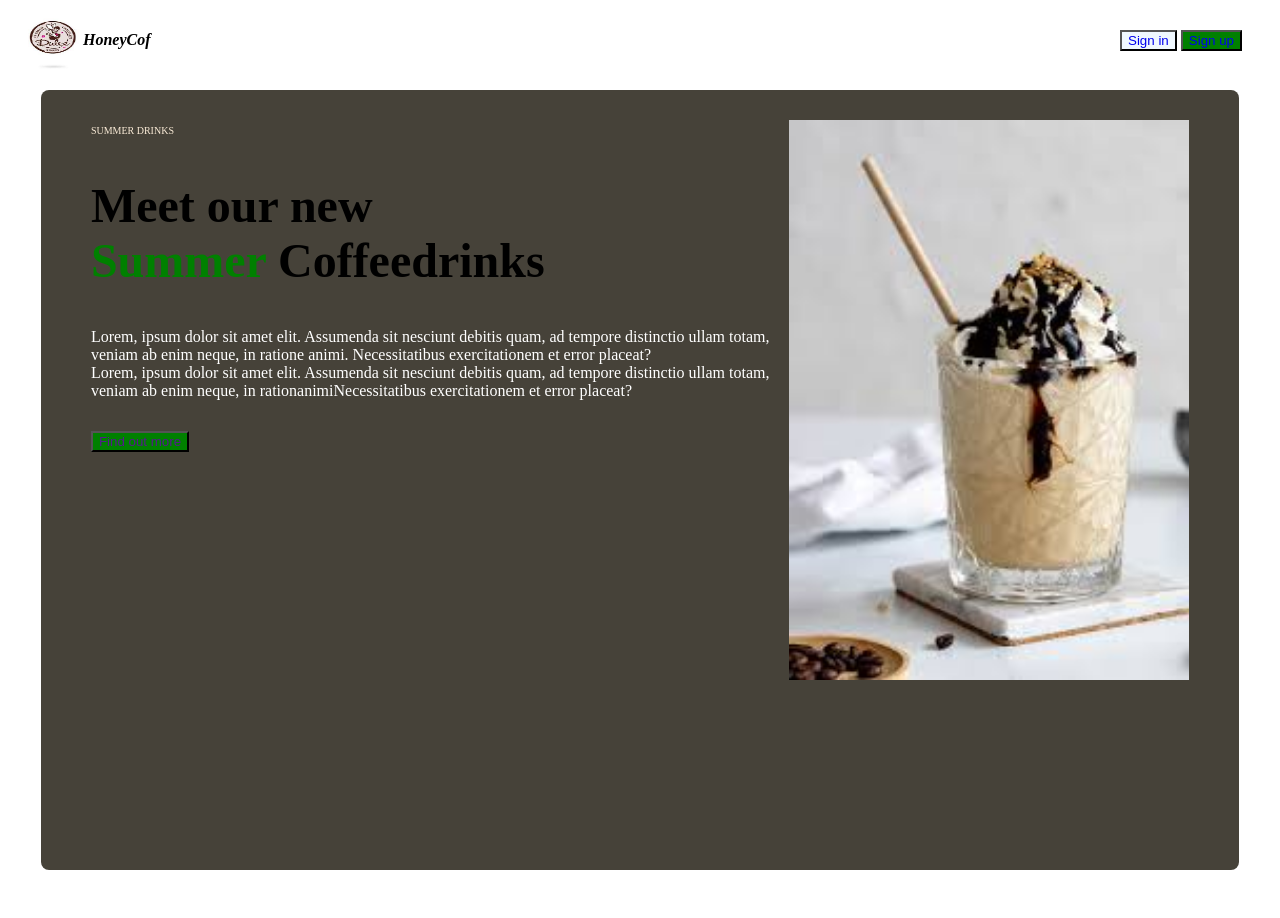
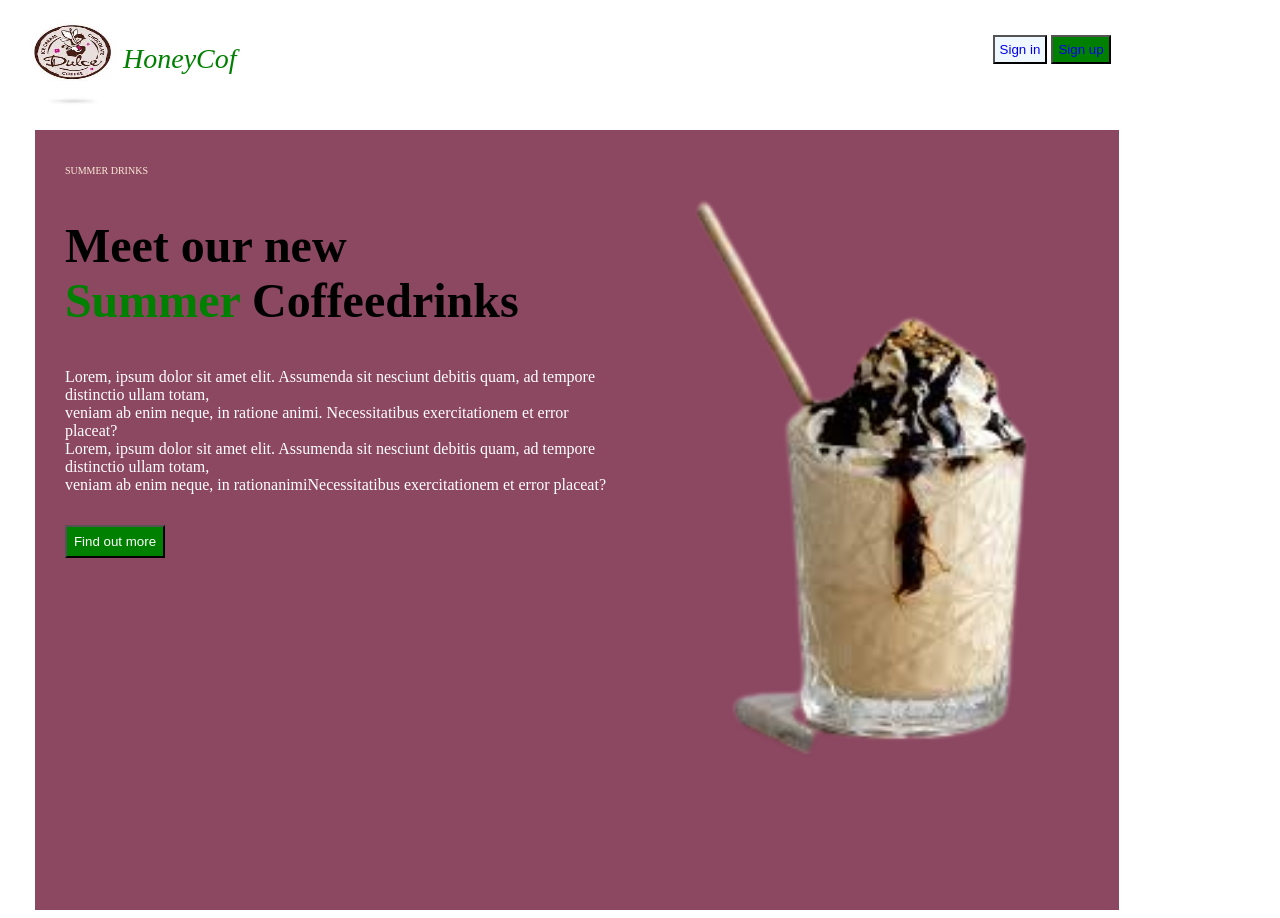
Before and after one commit to oyinwumi/honeyCof, a plain HTML site: page index.html in a window 1280 px wide. Before the commit the page ends 878 px from the top, so only its background shows below. Drawn offline with Linux system fonts and the light colour scheme.

Commit message:
general editing

```diff
--- a/css/style.css
+++ b/css/style.css
@@ -1,5 +1,5 @@
 * {
-    background-color: rgb(70, 66, 57);
+    background-color: #8c4761;
 }
 
 .container {
--- a/index.html
+++ b/index.html
@@ -7,29 +7,28 @@
     <title>Honey Cof</title>
 </head>
 <body>
-<div>
+<div style="width:90% ; ">
     <div style="display:flex ; justify-content: space-between; margin: 15px;">
         <div style="display: flex;">
-            <img src="img/logo.jpg" alt="logo" style="width: 60px; height: 60px;">
-            <p><i><strong>HoneyCof</strong></i></p>
+            <img src="img/logo.jpg" alt="logo" style="width: 100px; height: 100px;">
+            <p style="font-size: 28px; color:green ; font-family: 300;"><i>HoneyCof</i></p>
         </div>
-        <div style="margin: 15px;">
-            <button type="button" style="background-color: aliceblue; color: gray; "><a href="./signin.html" style="text-decoration:none ;">Sign in</a></button>
-            <button style="background-color: green; color:white;"><a href="./signup.html" style="text-decoration:none ;">Sign up</a></button>
-            <!-- <button type="button"  style="background-color: green; color:white; margin-top: 15px;"><a href="signin.html" style="text-decoration:none ;">Sign in</a></button>  -->
+        <div style="margin: 20px;">
+            <button type="button" style="background-color: aliceblue; color: gray; padding: 5px; "><a href="./signin.html" style="text-decoration:none ;">Sign in</a></button>
+            <button style="background-color: green; color:white; padding: 5px;"><a href="./signup.html" style="text-decoration:none ;">Sign up</a></button>
         </div>
       </div>
 
-<div style=" display: flex; justify-content: space-evenly; width: 90%; height: 90vh; margin: 0 auto;padding: 30px;border-radius: 8px; background-color: rgb(70, 66, 57);">
+<div style=" display: flex; justify-content: space-evenly; width: 90%; height: 90vh; margin: 0 auto;padding: 30px; background-color: #8c4761;">
 <div>
     <small style="color:antiquewhite; font-size: 10px; padding-top: 30px;">SUMMER DRINKS</small>
 <h2 style="font-size:48px ;">Meet our new <br> <span style="color: Green;">Summer</span>  Coffeedrinks</h2>
 <p style="color: white;">Lorem, ipsum dolor sit amet  elit. Assumenda sit nesciunt debitis quam, ad tempore distinctio ullam totam,<br> veniam ab enim neque, in ratione animi.  Necessitatibus exercitationem et error placeat?
    <br> Lorem, ipsum dolor sit amet  elit. Assumenda sit nesciunt debitis quam, ad tempore distinctio ullam totam,<br> veniam ab enim neque, in rationanimiNecessitatibus exercitationem et error placeat?</p>
-<button type="button"  style="background-color: green; color:white; margin-top: 15px;"><a href="" style="text-decoration:none ;"> Find out more</a></button>
+<button type="button"  style="background-color: green; color:white; margin-top: 15px; padding: 7px;"><a href="" style="text-decoration:none ; color: white;"> Find out more</a></button>
 </div>
-<div>
-    <img src="img/icecream.jpg" alt="" style=" width: 50vh ; background-color: rgb(70, 66, 57);">
+<div style >
+     <img src="img/icreamcup.png" alt="" style=" width: 60vh ; background-color:#8c4761;">
 </div>
 </div>
 
```
Also changed, not shown: signin.html (+1 -1 lines), img/icreamcup.png (added).
